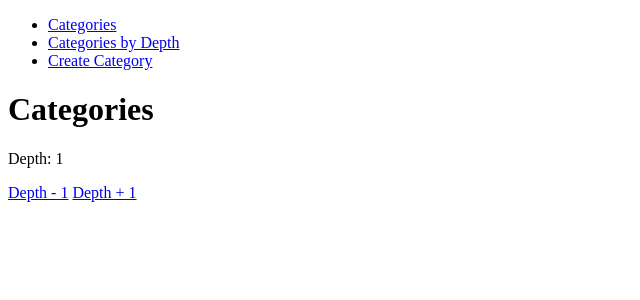
After one commit to mike-kostov/django-categories, a Django app: page /categoriesByDepth/1/ in a window 1280 px wide. The commit adds this page. Shown: the top 300 px of the page, without its empty margins (0-640 px from the left). Run offline with Django 5.2, Linux system fonts and the light colour scheme; data that the repository does not hold is empty.

Commit message:
categories by depth view

```diff
--- a/django_categories/categories/models.py
+++ b/django_categories/categories/models.py
@@ -2,7 +2,8 @@ from django.db import models
 
 # Create your models here.
 class Category(models.Model):
-    name = models.CharField(max_length=255)
-    description = models.TextField(blank=True, null=False)
+    name = models.CharField(max_length=255, blank=False, null=False)
+    description = models.TextField(blank=False, null=False)
+    # image = models.TextField(blank=False, null=False)
     parent = models.ForeignKey('self', on_delete=models.CASCADE, related_name='children', null=True, blank=True)
     depth = models.PositiveIntegerField(default=0)
--- /dev/null
+++ b/django_categories/categories/templates/categories.html
@@ -0,0 +1,27 @@
+{% extends "master.html" %}
+
+{% block title %} Categories - List all
+{% endblock %}
+
+{% block content %}
+<h1>Categories {% if categories %}({{ categories|length }}){% endif %}</h1>
+{% if depth >= 0 %}
+    <p>Depth: {{ depth }}</p>
+    {% if depth > 0 %}
+        {% with prevDepth=depth|add:-1 %}
+        <a href="{% url 'categories.indexByDepth' prevDepth %}">Depth - 1</a>
+        {% endwith %}
+    {% endif %}
+    {% with nextDepth=depth|add:1 %}
+        <a href="{% url 'categories.indexByDepth' nextDepth %}">Depth + 1</a>
+    {% endwith %}
+{% endif %}
+
+<ul>
+    {% for category in categories %}
+    <li>
+        <a href="{% url 'categories.edit' category.id %}">{{ category.name }} Depth:{{ category.depth }} Children:{{ category.children.count }} </a>
+    </li>
+    {% endfor %}
+</ul>
+{% endblock %}
--- a/django_categories/categories/templates/master.html
+++ b/django_categories/categories/templates/master.html
@@ -10,6 +10,9 @@
                     <a href="/categories">Categories</a>
                 </li>
                 <li>
+                    <a href="/categoriesByDepth/0">Categories by Depth</a>
+                </li>
+                <li>
                     <a href="/categories/create">Create Category</a>
                 </li>
             </ul>
--- a/django_categories/categories/urls.py
+++ b/django_categories/categories/urls.py
@@ -3,6 +3,7 @@ from . import views
 
 urlpatterns = [
     path('categories/', views.index, name='categories.index'),
+    path('categoriesByDepth/<int:depth>/', views.indexByDepth, name='categories.indexByDepth'),
     path('categories/create/', views.create, name='categories.create'),
     path('categories/store/', views.store, name='categories.store'),
     path('categories/<int:category_id>/', views.show, name='categories.show'),
--- a/django_categories/categories/views.py
+++ b/django_categories/categories/views.py
@@ -9,9 +9,14 @@ from .forms import CategoryForm
 
 # Create your views here.
 def index(request):
-    template = loader.get_template('helloworld.html')
+    template = loader.get_template('categories.html')
     categories = Category.objects.all()
     return HttpResponse(template.render({'categories': categories}))
+
+def indexByDepth(request, depth=0):
+    template = loader.get_template('categories.html')
+    categories = Category.objects.filter(depth=depth)
+    return HttpResponse(template.render({'categories': categories, 'depth': depth}))
 
 def show(request, category_id):
     return HttpResponse(f'Here I imagine this category id {category_id}')
```
Also changed, not shown: django_categories/categories/management/commands/seed.py (added, +51 -0 lines), django_categories/categories/templates/helloworld.html (deleted, +0 -16 lines).
